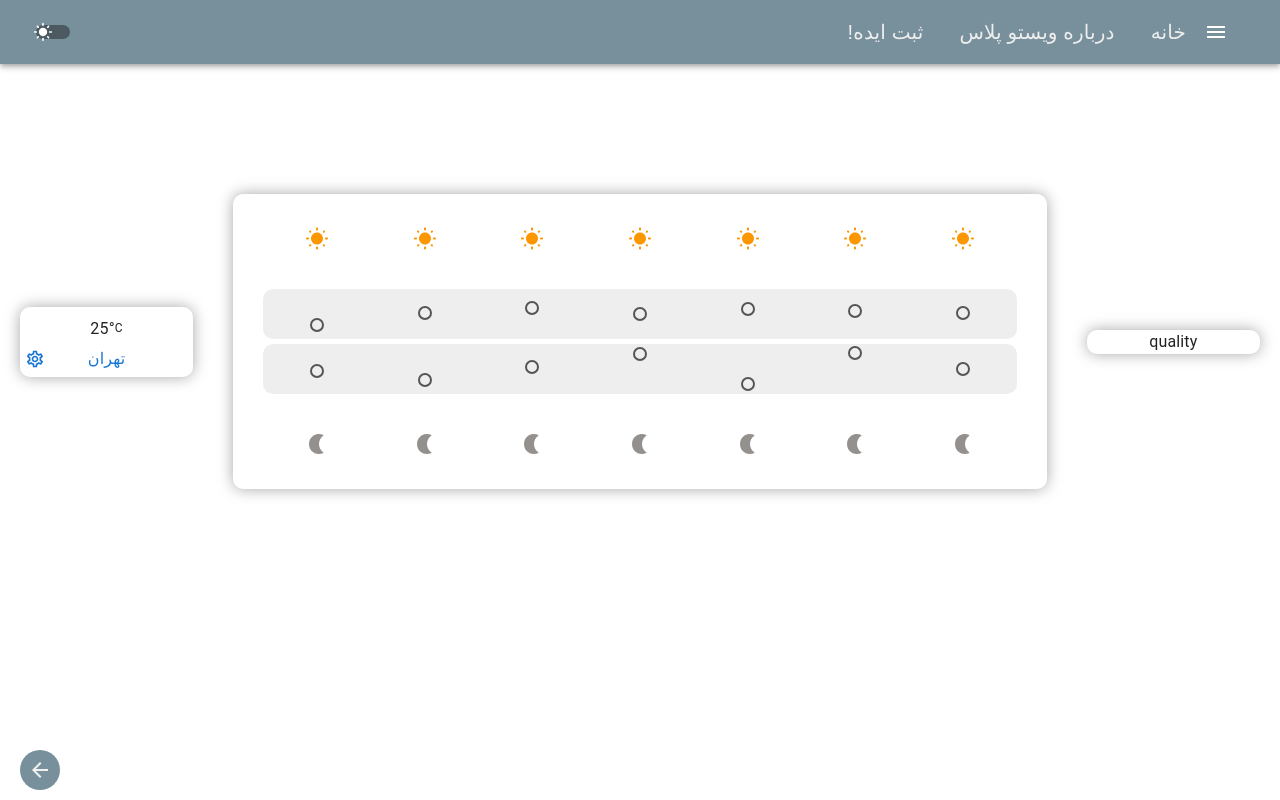
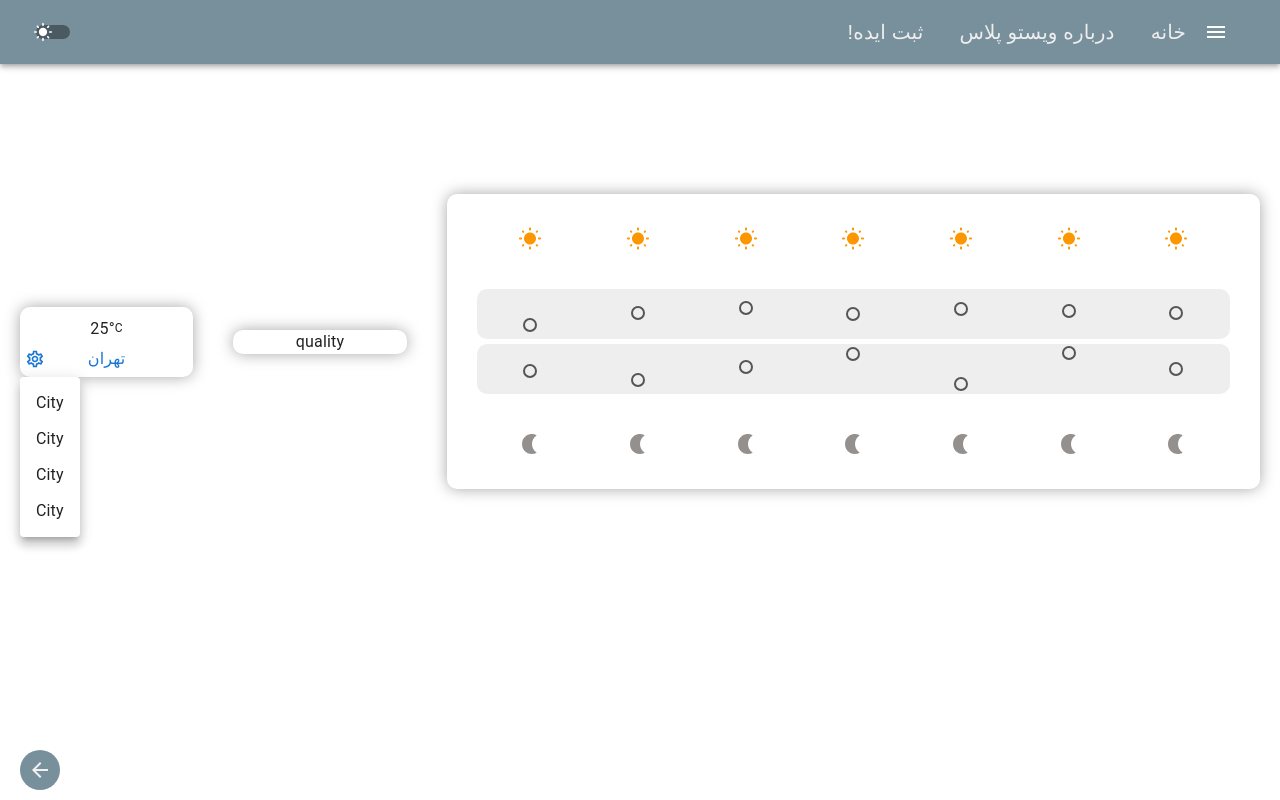
Before and after one commit to kamrankamrani/vistoplus, a React (Vite) app: page /weather in a window 1280 px wide. Both pictures are taken after a click on the button "تهران". Built offline with nearby package versions, Linux system fonts and the light colour scheme; a small style sheet from the web is missing.

Commit message:
fixed button onclick dispatch
onclick is fired on every click! I couldn't fix that but i wrote a simple null check and i think dirty fixed it!

```diff
--- /dev/null
+++ b/src/Components/PrivateComponents/weather/CityMenu.tsx
@@ -0,0 +1,35 @@
+import { Menu, MenuItem } from "@mui/material";
+import {
+  setOpenCityAnchor,
+  setOpenCityMenu,
+} from "../../featuers/cityMenuSlice";
+import { useAppDispatch, useAppSelector } from "../../reduxHooks";
+
+export default function CityMenu() {
+  const openMenu = useAppSelector((state) => state.cityMenuSlice.openCityMenu);
+  const cityMenuAnchor = useAppSelector(
+    (state) => state.cityMenuSlice.anchorForCityMenu
+  );
+
+  const dispatch = useAppDispatch();
+
+  const handleClose = () => {
+    dispatch(setOpenCityMenu(false));
+    dispatch(setOpenCityAnchor(null));
+  };
+
+  return (
+    <Menu
+      open={openMenu}
+      anchorEl={
+        cityMenuAnchor ? document.querySelector(`#${cityMenuAnchor}`) : null
+      }
+      onClose={() => handleClose()}
+    >
+      <MenuItem>City</MenuItem>
+      <MenuItem>City</MenuItem>
+      <MenuItem>City</MenuItem>
+      <MenuItem>City</MenuItem>
+    </Menu>
+  );
+}
--- a/src/Components/Weather.tsx
+++ b/src/Components/Weather.tsx
@@ -1,15 +1,19 @@
 import { Button, Grid, Paper, Typography } from "@mui/material";
 import SettingsOutlinedIcon from "@mui/icons-material/SettingsOutlined";
 import "../Styles/Weather/weather.css";
-import { useEffect, useState } from "react";
+import { useEffect, useRef, useState } from "react";
 import axios, { AxiosResponse } from "axios";
 import { OpenWeatherApiKey } from "../Info/Config";
 import {
+  CityMenuProps,
   CurrentWeatherResponse,
   DailyForeCastResponse,
   GeoCodingResponse,
 } from "../Services/Types";
 import Chart from "./PrivateComponents/weather/Chart";
+import CityMenu from "./PrivateComponents/weather/CityMenu";
+import { useAppDispatch, useAppSelector } from "./reduxHooks";
+import { setOpenCityAnchor, setOpenCityMenu } from "./featuers/cityMenuSlice";
 
 export default function Weather() {
   const [LAT, setLat] = useState("35.6892523");
@@ -18,6 +22,11 @@ export default function Weather() {
   const [dailyForecast, setDailyForecast] = useState(
     {} as DailyForeCastResponse
   );
+
+  const cityMenuAnchor = useAppSelector(
+    (state) => state.cityMenuSlice.anchorForCityMenu
+  );
+  const dispatch = useAppDispatch();
 
   const getGeoCode = (city_ = "Tehran") => {
     axios
@@ -30,7 +39,7 @@ export default function Weather() {
           setLat(GeoCodingRes.lat);
           setLon(GeoCodingRes.lon);
           setCity(GeoCodingRes.name);
-          console.log(GeoCodingRes);
+          // console.log(GeoCodingRes);
         }
       })
       .catch((err) => {
@@ -46,7 +55,7 @@ export default function Weather() {
       .then((response: AxiosResponse<"object">) => {
         if (response.data && typeof response.data === "object") {
           const CurrentWeatherRes: CurrentWeatherResponse = response.data;
-          console.log("current weather ", CurrentWeatherRes);
+          // console.log("current weather ", CurrentWeatherRes);
         }
       })
       .catch((err) => {
@@ -63,13 +72,20 @@ export default function Weather() {
         if (response.data && typeof response.data === "object") {
           setDailyForecast(response.data);
           const DailyForeCastRes: DailyForeCastResponse = response.data;
-          console.log("forecast is ", DailyForeCastRes);
+          // console.log("forecast is ", DailyForeCastRes);
         }
       })
       .catch((err) => {
         console.log("daily forecast error", err);
       });
   }
+
+  const handleCityMenuClick = (event: React.MouseEvent<HTMLElement>) => {
+    if (!cityMenuAnchor) {
+      dispatch(setOpenCityAnchor(event.currentTarget.id));
+      dispatch(setOpenCityMenu(true));
+    }
+  };
 
   useEffect(() => {
     // getGeoCode();
@@ -86,24 +102,29 @@ export default function Weather() {
               <Typography variant="caption">C</Typography>
             </Grid>
             <Grid container className="city-button-container">
-              <Button className="city-button">
+              <Button
+                id="city-menu-button"
+                className="city-button"
+                onClick={(e) => handleCityMenuClick(e)}
+              >
                 <SettingsOutlinedIcon
                   fontSize="small"
                   sx={{ position: "absolute", color: "inherit", left: "5px" }}
                 />
                 <Typography className="text">تهران</Typography>
+                <CityMenu />
               </Button>
             </Grid>
+          </Paper>
+        </Grid>
+        <Grid item xs={6} md={2} className="weather-paper-container">
+          <Paper className="weather-paper">
+            <Typography>quality</Typography>
           </Paper>
         </Grid>
         <Grid item xs={12} md={8} className="weather-paper-container">
           <Paper className="weather-paper">
             <Chart dailyForecast={dailyForecast} />
-          </Paper>
-        </Grid>
-        <Grid item xs={6} md={2} className="weather-paper-container">
-          <Paper className="weather-paper">
-            <Typography>quality</Typography>
           </Paper>
         </Grid>
       </Grid>
--- /dev/null
+++ b/src/Components/featuers/cityMenuSlice.ts
@@ -0,0 +1,27 @@
+import { createSlice, PayloadAction } from "@reduxjs/toolkit";
+import { CityMenuProps } from "../../Services/Types";
+
+const initialState: CityMenuProps = {
+  openCityMenu: false,
+  anchorForCityMenu: null,
+};
+
+const cityMenuSlice = createSlice({
+  name: "cityMenuSlice",
+  initialState,
+  reducers: {
+    setOpenCityMenu(state, action: PayloadAction<boolean>) {
+      if (action.payload) {
+        state.openCityMenu = true;
+      } else {
+        state.openCityMenu = false;
+      }
+    },
+    setOpenCityAnchor(state, action: PayloadAction<string | null>) {
+      state.anchorForCityMenu = action.payload;
+    },
+  },
+});
+
+export default cityMenuSlice.reducer;
+export const { setOpenCityMenu, setOpenCityAnchor } = cityMenuSlice.actions;
--- a/src/Components/store.ts
+++ b/src/Components/store.ts
@@ -3,12 +3,13 @@ import { translateToPersianApi } from "../Services/translateToPersianApi";
 import { uselessFactApi } from "../Services/uselessFactApiQuery";
 import darkModeSlice from "./featuers/darkModeSlice";
 import uselessFactReducer from "./featuers/uselessFactSlice";
+import cityMenuSlice from "./featuers/cityMenuSlice";
 
 const store = configureStore({
   reducer: {
     uselessFact: uselessFactReducer,
     darkMode: darkModeSlice,
-
+    cityMenuSlice: cityMenuSlice,
     [uselessFactApi.reducerPath]: uselessFactApi.reducer,
     [translateToPersianApi.reducerPath]: translateToPersianApi.reducer,
   },
--- a/src/Services/Types.ts
+++ b/src/Services/Types.ts
@@ -107,3 +107,8 @@ export interface DailyForeCastResponse {
     dt_text: string;
   }[];
 }
+
+export interface CityMenuProps {
+  openCityMenu: boolean;
+  anchorForCityMenu: string | null;
+}
--- a/src/Styles/Chart/chart.css
+++ b/src/Styles/Chart/chart.css
@@ -51,6 +51,8 @@
   background-color: transparent;
   border-radius: 50%;
   position: relative;
+  top: 0;
+  transition: top 0.6s ease-out 0s;
 }
 
 .tooltip-container {
```
